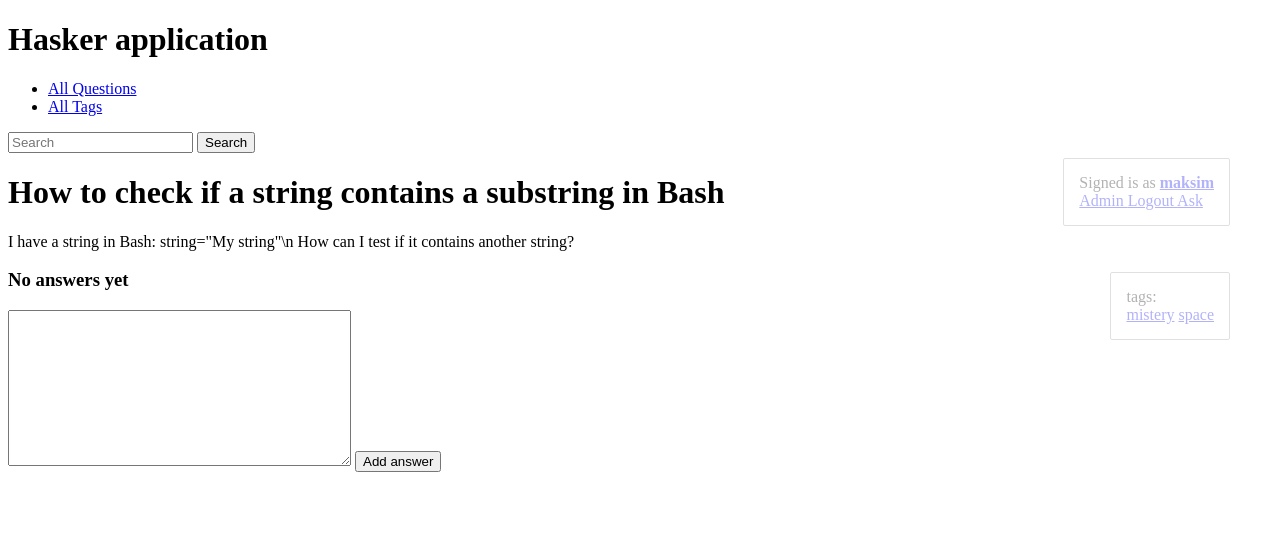
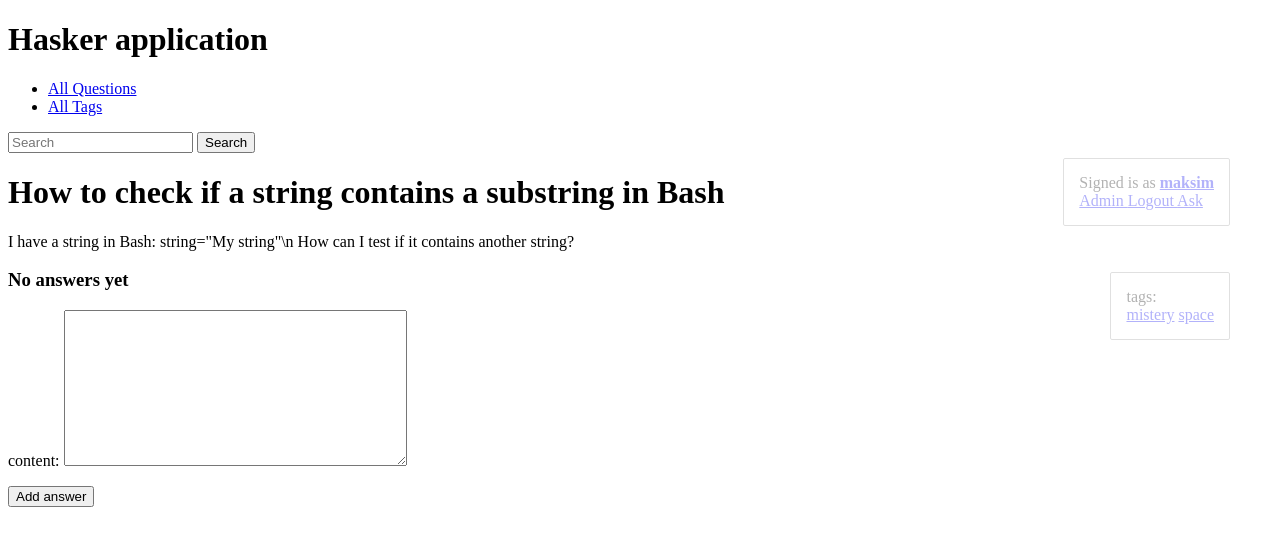
Before and after one commit to raptor72/hasker, a Django app: a page that uses hasker/templates/hasker/question_detail.html in a window 1280 px wide. Shown: the top 546 px of the page. Run offline with Django 3.2, Linux system fonts and the light colour scheme; a user stored in the database is signed in; data comes from the database, SQL or seed files in the repository; both versions use the stored data as it was after the commit; some libraries are stand-ins or nearby versions.

Commit message:
add rich text in answer content

```diff
--- a/hasker/forms.py
+++ b/hasker/forms.py
@@ -2,6 +2,8 @@ from django import forms
 from .models import Tag, Question, Answer
 from django.contrib.auth.models import User
 from django.core.exceptions import ValidationError
+from ckeditor.widgets import CKEditorWidget
+
 
 class TagForm(forms.ModelForm):
     class Meta:
@@ -54,4 +56,4 @@ class QuestionForm(forms.ModelForm):
 #         }
 
 class AnswerForm(forms.Form):
-    text = forms.CharField(widget=forms.Textarea(), label='')
+    content = forms.CharField(widget=CKEditorWidget(), label='content')
--- a/hasker/models.py
+++ b/hasker/models.py
@@ -54,7 +54,8 @@ class Question(models.Model):
 class Answer(models.Model):
     user = models.ForeignKey(User, on_delete=models.CASCADE)
     question = models.ForeignKey(Question, on_delete=models.CASCADE)
-    content = models.TextField(blank=False, db_index=True)
+    # content = models.TextField(blank=False, db_index=True)
+    content = RichTextField(blank=False, db_index=True)
     date_create = models.DateTimeField(auto_now_add=True)
     is_correct = models.BooleanField(default=False)
 
--- a/hasker/templates/hasker/question_detail.html
+++ b/hasker/templates/hasker/question_detail.html
@@ -30,7 +30,7 @@
     <p>
 {#       {% for answer in question.answer_set.all %} #}
          {% for answer in page_obj.object_list %}
-            {{ answer.content }} {% if choised_answer_id == answer.id %} You vote for this answer {% endif %}
+            {{ answer.content | safe }} {% if choised_answer_id == answer.id %} You vote for this answer {% endif %}
             <br>
 
                 {% if user_can_vote %}
@@ -50,15 +50,16 @@
     {% if question.author != request.user %}
     <form action="{{ question.get_absolute_url }}" method="post">
         {% csrf_token %}
+        {{ form.media }}
+        {{ form.as_p }}
+<!--        {% for field in form %}-->
+<!--            {% if field.errors %}-->
+<!--                {{ field.errors }}-->
+<!--            {% endif %}-->
 
-        {% for field in form %}
-            {% if field.errors %}
-                {{ field.errors }}
-            {% endif %}
-
-            {{ field.label  }}
-            {{ field }}
-        {% endfor %}
+<!--            {{ field.label  }}-->
+<!--            {{ field }}-->
+<!--        {% endfor %}-->
          <button type="submit">Add answer</button>
     </form>
     {% endif %}
--- a/hasker/views.py
+++ b/hasker/views.py
@@ -41,8 +41,8 @@ def question_detail(request, slug):
     if request.method == 'POST' and user.is_authenticated:
         form = AnswerForm(request.POST)
         if form.is_valid():
-            text = form.cleaned_data['text']
-            Answer.objects.create(question=question, content=text, user=user)
+            content = form.cleaned_data['content']
+            Answer.objects.create(question=question, content=content, user=user)
             return HttpResponseRedirect(question.get_absolute_url())
     else:
         answers = question.answer_set.all()
--- a/requirements.txt
+++ b/requirements.txt
@@ -1,4 +1,5 @@
 Django>=2.2,<3.0
+django-ckeditor
 pip
 pytz
 setuptools
```
Also changed, not shown: db.sqlite3, hasker/migrations/0007_auto_20210215_1656.py (added).
